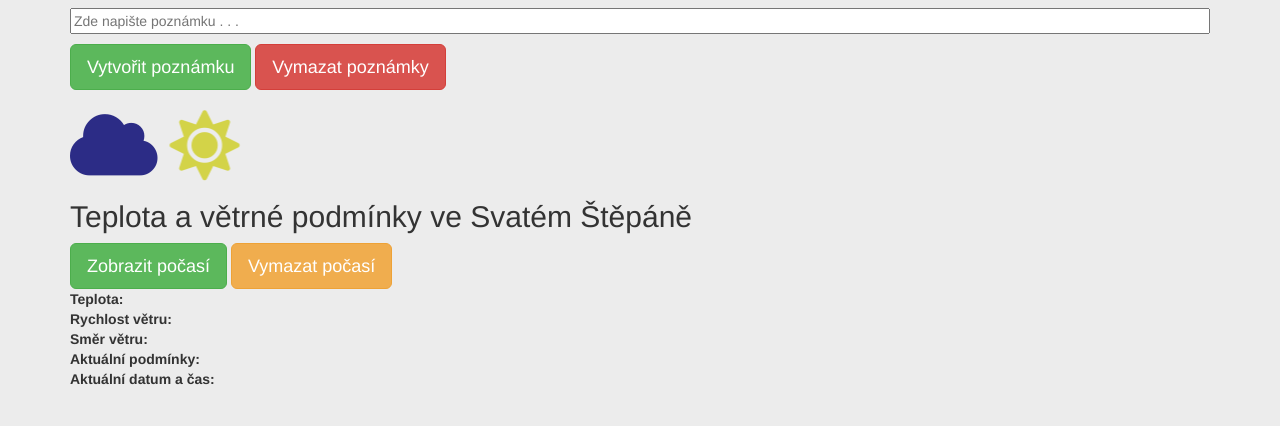
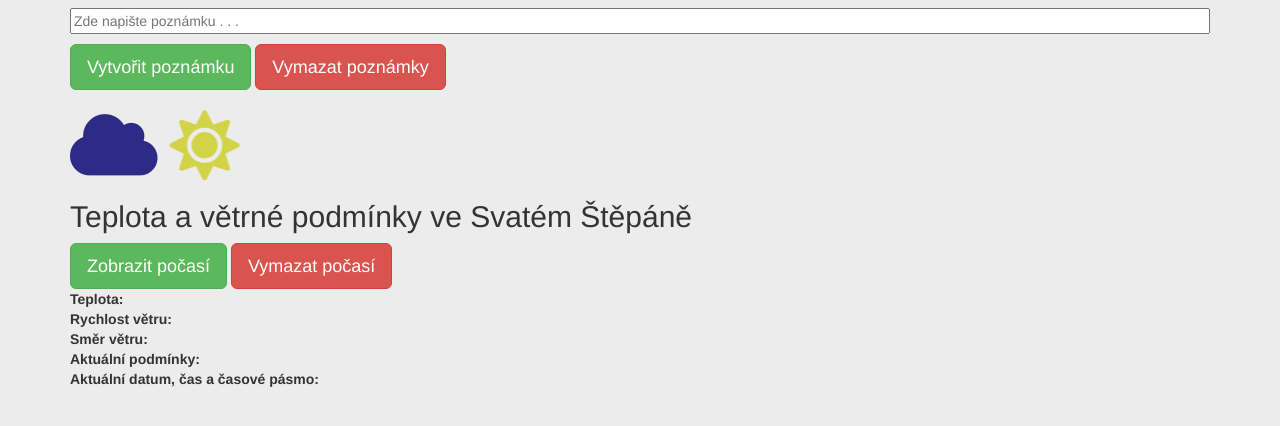
Before and after one commit to haluzak2/semestralniprojekttww, a plain HTML site: page index.html in a window 1280 px wide. Shown: the part 302-728 px from the top of the page. Drawn offline with nearby package versions, Linux system fonts and the light colour scheme.

Commit message:
Update index.html

```diff
--- a/index.html
+++ b/index.html
@@ -9,8 +9,6 @@
   <meta name="viewport" content="width=device-width, initial-scale=1">
   <link rel="stylesheet" href="https://maxcdn.bootstrapcdn.com/bootstrap/3.4.1/css/bootstrap.min.css">
   <script src="https://ajax.googleapis.com/ajax/libs/jquery/3.5.1/jquery.min.js"></script>
-  <script src="https://maxcdn.bootstrapcdn.com/bootstrap/3.4.1/js/bootstrap.min.js"></script>
-  <script src="https://code.jquery.com/jquery-2.1.1.min.js"></script>
   <link href="style.css" rel="stylesheet">
   <link rel="stylesheet" href="https://use.fontawesome.com/releases/v5.7.0/css/all.css" integrity="sha384-lZN37f5QGtY3VHgisS14W3ExzMWZxybE1SJSEsQp9S+oqd12jhcu+A56Ebc1zFSJ" crossorigin="anonymous">
 
@@ -35,31 +33,28 @@
         <table class="tbl">
         </table>
         <div class="distance">
-
           <span style="color: rgb(44, 44, 134);">
-        <i class="fa fa-cloud fa-5x"></i>
+            <i class="fa fa-cloud fa-5x">
+            </i>
           </span>
           <span style="color: rgb(211, 211, 72);">
-        <i class="fa fa-sun fa-5x fa-spin fa-fw"></i>
+            <i class="fa fa-sun fa-5x fa-spin fa-fw">
+            </i>
           </span>
 
           <h2>Teplota a větrné podmínky ve Svatém Štěpáně</h2>
           <button type="button" onclick="checkWind(),document.getElementById('datum').innerHTML = Date()" class="btn btn-lg btn-success weatherbutton" checked autocomplete="off">Zobrazit počasí</button>
-      <button onClick="window.location.reload();" class="btn btn-lg btn-warning weatherbutton">Vymazat počasí</button>
+          <button onClick="window.location.reload();" class="btn btn-lg btn-danger weatherbutton">Vymazat počasí</button>
           <br>
-
           <span><b>Teplota: </b></span><span id="main_temp"></span><span id="main_temp_unit"></span><br />
           <span><b>Rychlost větru: </b></span><span id="wind_speed"></span> <span id="wind_speed_unit"></span><br />
           <span><b>Směr větru: </b></span><span id="wind_direction"></span><span id="wind_degree_unit"></span><br />
           <span><b>Aktuální podmínky: </b></span><span id="weather_conditions"></span><br />
-      <span><b>Aktuální datum a čas: </b></span><span style="font-weight: bold;color: red;"id="datum"></span>
+          <span><b>Aktuální datum, čas a časové pásmo: </b></span><span style="font-weight: bold;color: red;"id="datum"></span>
         </div>
 
       </div>
-
-
       <script src="script.js"></script>
-    </div>
     </div>
   </div>
 
```
Lines whose indentation alone changed are shown as unchanged.
